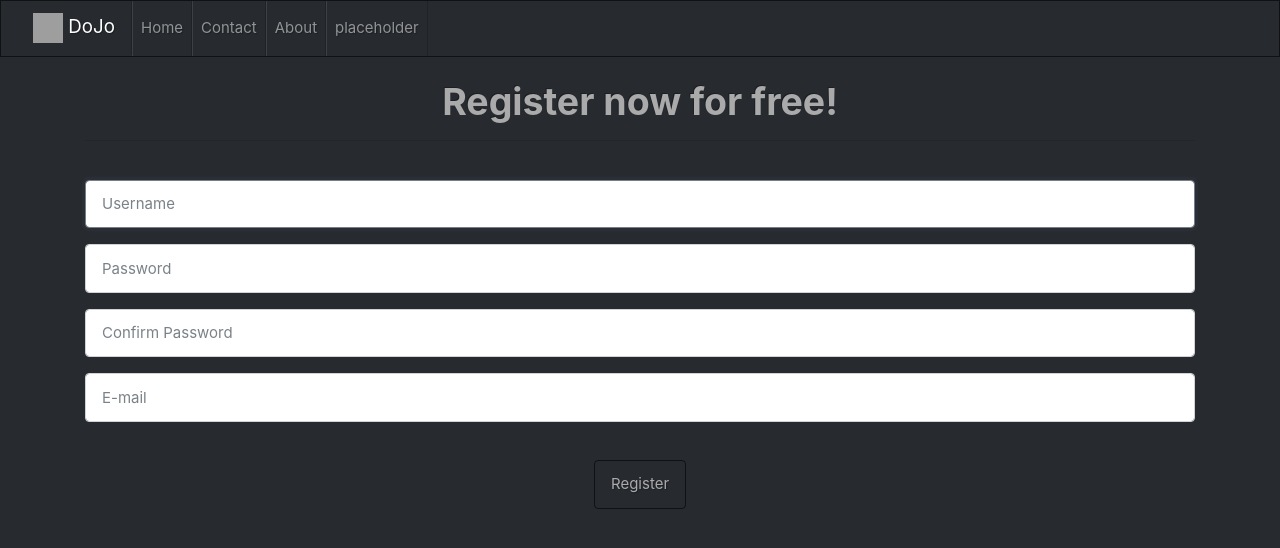
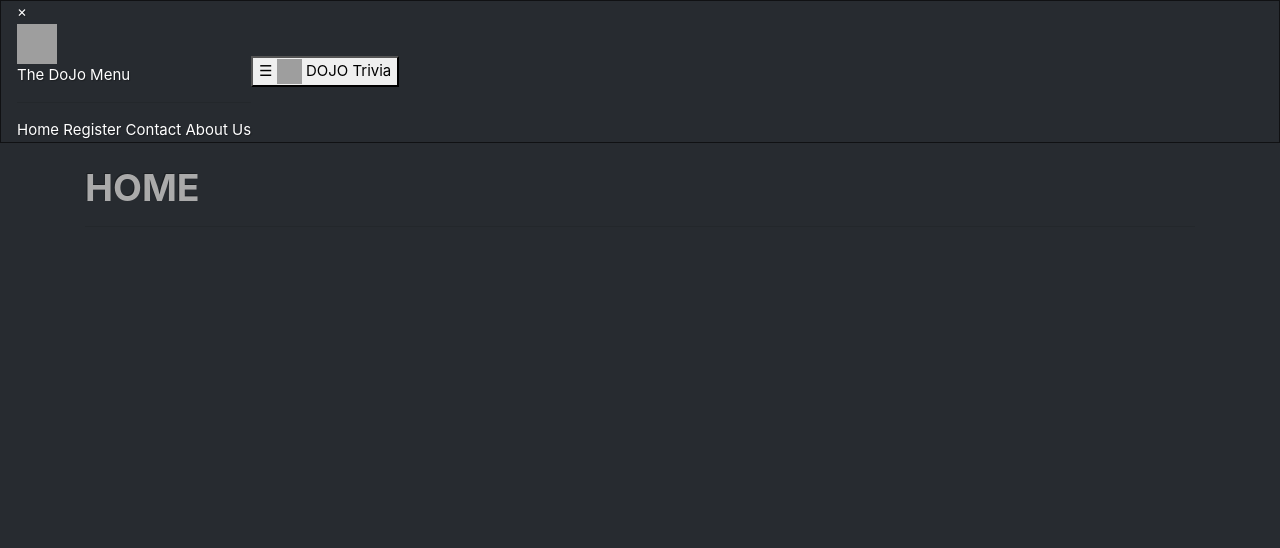
Before and after one commit to FMTamer/DoJoTrivia, a Flask app: page / in a window 1280 px wide. Shown: the top 548 px of the page. Run offline with Flask 2, Linux system fonts and the light colour scheme; some libraries are stand-ins or nearby versions; grey boxes are pictures that could not be loaded.

Commit message:
nieuwe feature: ...

```diff
--- a/DoJoTrivia/application.py
+++ b/DoJoTrivia/application.py
@@ -10,6 +10,14 @@ app = Flask(__name__)
 def index():
     return render_template("index.html")
 
+@app.route("/register")
+def register():
+    return render_template("register.html")
+
 @app.route("/contact")
 def contact():
     return render_template("contact.html")
+
+@app.route("/about-us")
+def aboutus():
+    return render_template("about-us.html")
--- a/DoJoTrivia/static/styles.css
+++ /dev/null
@@ -1,17 +0,0 @@
-.container
-{
-    /* center contents */
-    margin-left: auto;
-    margin-right: auto;
-    text-align: center;
-}
-
-.red
-{
-    color: #ea433b;
-}
-
-head
-{
-    text-align: center;
-}
--- a/DoJoTrivia/templates/index.html
+++ b/DoJoTrivia/templates/index.html
@@ -1,34 +1,14 @@
 {% extends "layout.html" %}
 
 {% block title %}
-    Register
+    Homepage
 {% endblock %}
 
 {% block main %}
     <br>
     <head>
-        <h1><strong>Register now for free!</strong></h1>
+        <h1><strong>HOME</strong></h1>
     </head>
     <hr class="line_title">
     <br>
-    <form action="{{ url_for('index') }}" method="post">
-        <fieldset>
-            <div class="form-group">
-                <input autocomplete="off" autofocus class="form-control" name="username" placeholder="Username" type="text"/>
-            </div>
-            <div class="form-group">
-                <input class="form-control" name="password" placeholder="Password" type="password"/>
-            </div>
-            <div class="form-group">
-                <input class="form-control" name="confirmation" placeholder="Confirm Password" type="password"/>
-            </div>
-            <div class="form-group">
-                <input class="form-control" name="emailaddress" placeholder="E-mail" type="email"/>
-            </div>
-            <br>
-            <div class="form-group">
-                <button class="btn btn-default" type="submit">Register</button>
-            </div>
-        </fieldset>
-    </form>
 {% endblock %}
--- a/DoJoTrivia/templates/layout.html
+++ b/DoJoTrivia/templates/layout.html
@@ -10,30 +10,35 @@
         <!-- documentation at http://getbootstrap.com1/, alternative themes at https://www.bootstrapcdn.com/bootswatch/ -->
         <link href="https://stackpath.bootstrapcdn.com/bootswatch/4.2.1/slate/bootstrap.min.css" rel="stylesheet"/>
 
-        <link href="{{ url_for('static', filename='static/styles.css') }}" rel="stylesheet"/>
+        <link href="{{ url_for('static', filename='test.css') }}" rel="stylesheet"/>
 
         <script src="https://code.jquery.com/jquery-3.1.1.min.js"></script>
         <script src="https://maxcdn.bootstrapcdn.com/bootstrap/3.3.7/js/bootstrap.min.js"></script>
 
-        <title>DoJoTrivia: {% block title %}{% endblock %}</title>
+        <title>DoJoTrivia - {% block title %}{% endblock %}</title>
+        <script>
+          function openNav() {
+          document.getElementById("mySidebar").style.width = "250px";
+          document.getElementById("main").style.marginLeft = "250px";}
 
+          function closeNav() {
+          document.getElementById("mySidebar").style.width = "0";
+          document.getElementById("main").style.marginLeft= "0";}
+          </script>
     </head>
     <body>
         <nav class="navbar navbar-expand-lg navbar-dark bg-dark">
-          <a class="navbar-brand" href="#">
-            <img src="http://www.clker.com/cliparts/3/7/f/2/11949849191060543666simbolo_giapponese_archi_01.svg.med.png" width="30" height="30" alt="">
-          DoJo</a>
-          <button class="navbar-toggler" type="button" data-toggle="collapse" data-target="#navbarNav" aria-controls="navbarNav" aria-expanded="false" aria-label="Toggle navigation">
-            <span class="navbar-toggler-icon"></span>
-          </button>
-          <div class="collapse navbar-collapse" id="navbarNav">
-            <ul class="navbar-nav">
-              <li class="nav-item"><a class="nav-link" href="#">Home</a></li>
-              <li class="nav-item"><a class="nav-link" href="contact">Contact</a></li>
-              <li class="nav-item"><a class="nav-link" href="about">About</a></li>
-              <li class="nav-item"><a class="nav-link" href="#">placeholder</a></li>
-            </ul>
+          <div id="mySidebar" class="sidebar">
+            <a href="javascript:void(0)" class="closebtn" onclick="closeNav()">×</a>
+              <a href="#"><p style="text-align: left;"><img src="static/logo.png" alt="" width="40" height="40" /><br /> The DoJo Menu<hr></p></a>
+              <a href="#">Home</a>
+              <a href="register">Register</a>
+              <a href="contact">Contact</a>
+              <a href="about-us">About Us</a>
           </div>
+          <div id="main">
+            <button class="openbtn" onclick="openNav()">☰         <img src="https://i.imgur.com/LhPSPil.png" alt="" width="25" height="25" /> DOJO Trivia</button>
+            </div>
         </nav>
         <main>
             <div class="container">
```
Also changed, not shown: DoJoTrivia/templates/contact.html (+5 -76 lines), DoJoTrivia/static/contact_mail.png, DoJoTrivia/static/contact_phone.png.
